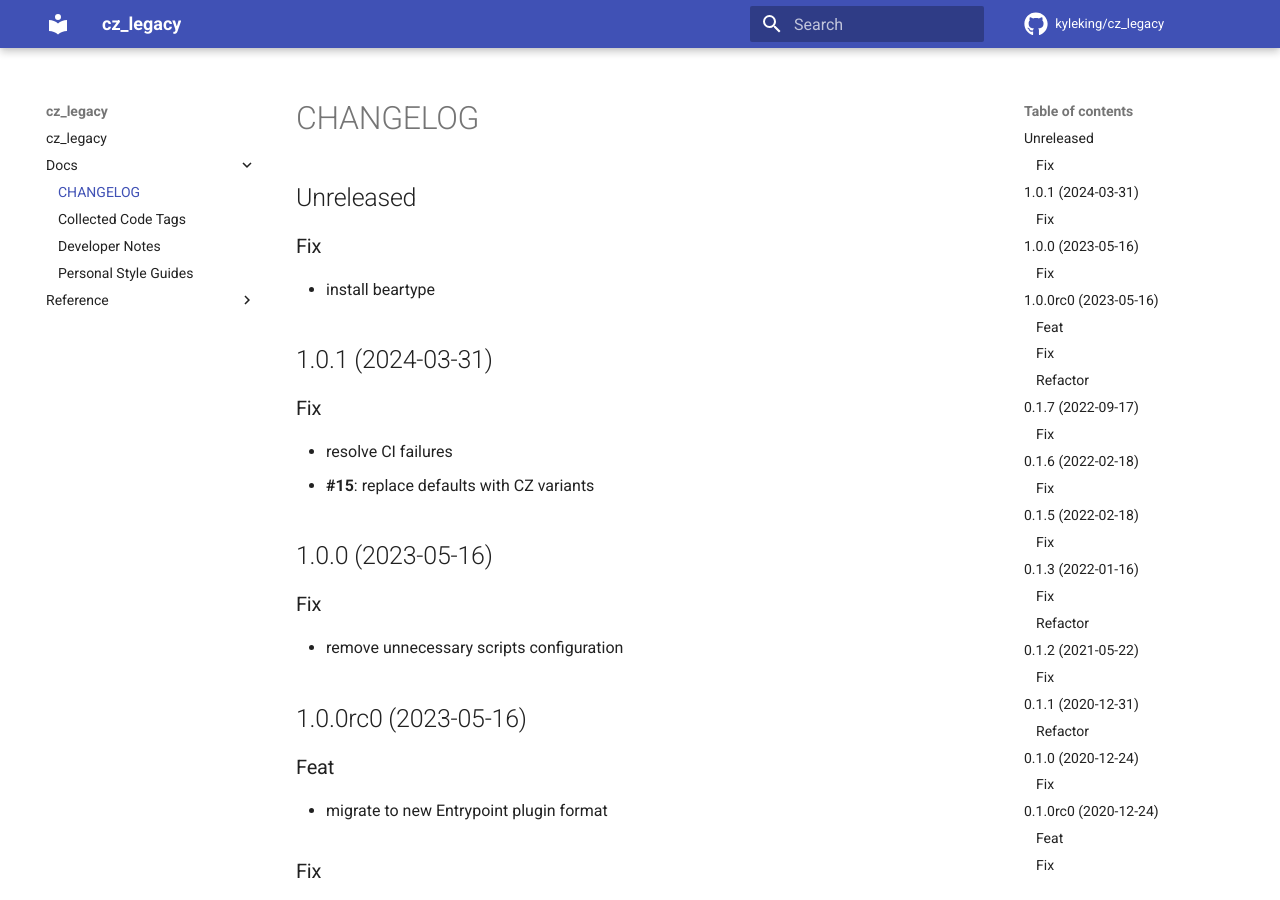
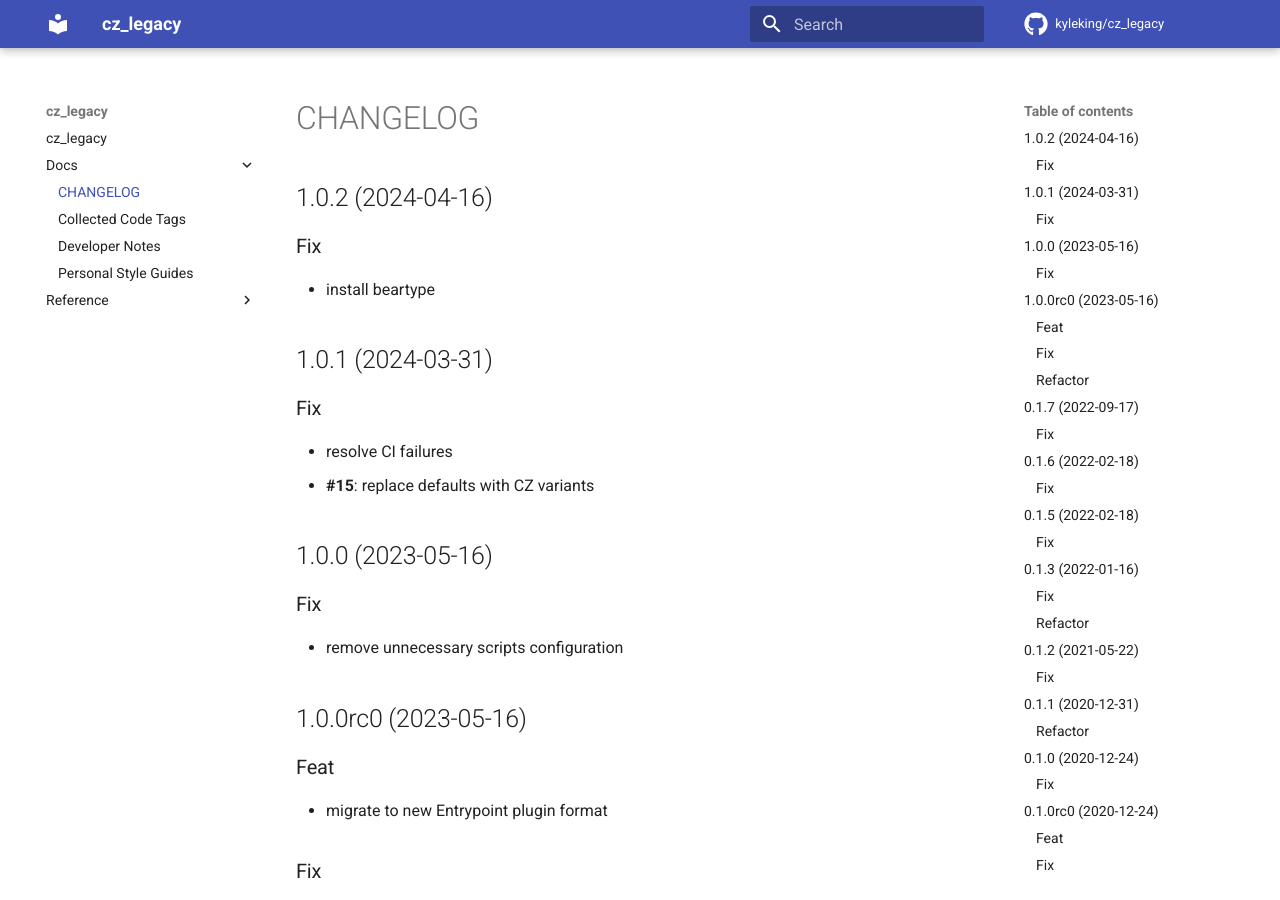
Before and after one commit to KyleKing/cz_legacy, an MkDocs documentation site: the page built from docs/docs/CHANGELOG.md, in a window 1280 px wide and 900 px high. Built offline with MkDocs 1.6.1 and Material for MkDocs 9.7.7, drawn with Linux system fonts in a browser that asks for light colours; comment, search, counter and statistics services are not loaded.

Commit message:
docs: update (#16)

```diff
--- a/docs/docs/CHANGELOG.md
+++ b/docs/docs/CHANGELOG.md
@@ -1,4 +1,4 @@
-## Unreleased
+## 1.0.2 (2024-04-16)
 
 ### Fix
 
```
Also changed, not shown: docs/docs/DEVELOPER_GUIDE.md (+1 -1 lines).
